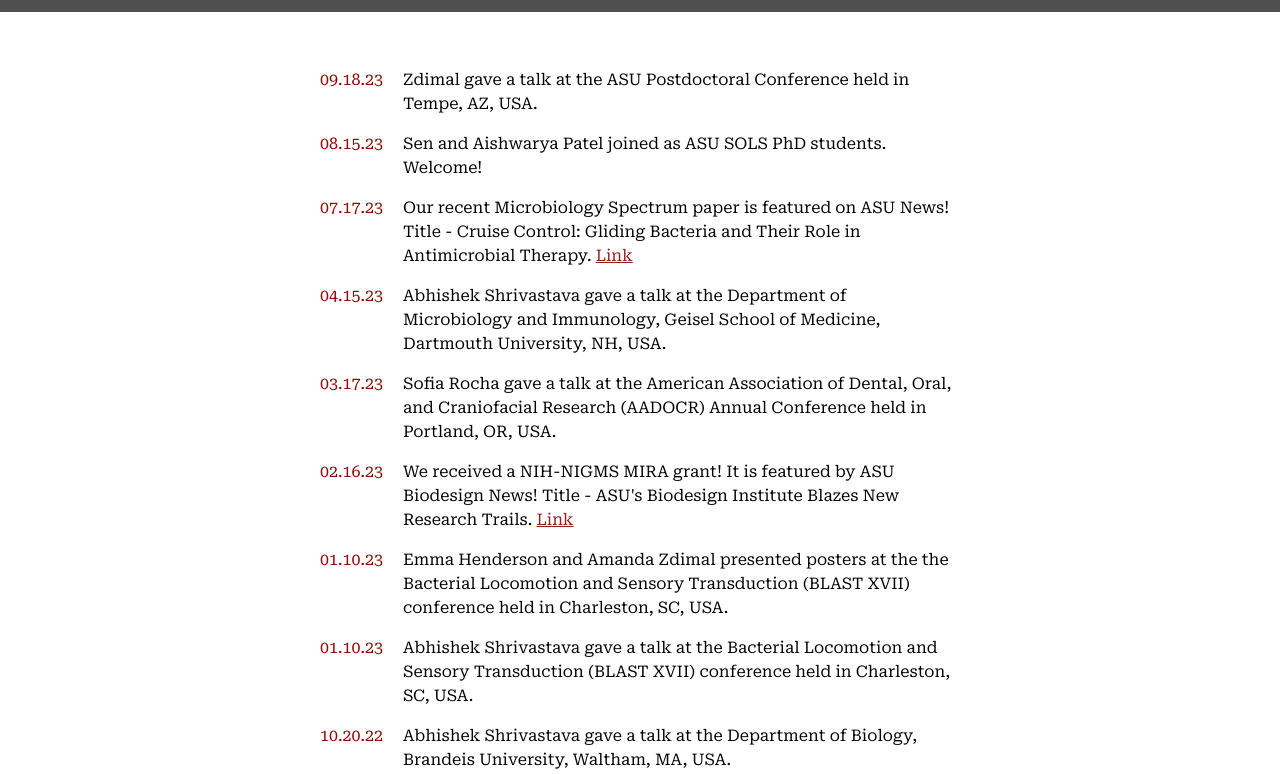
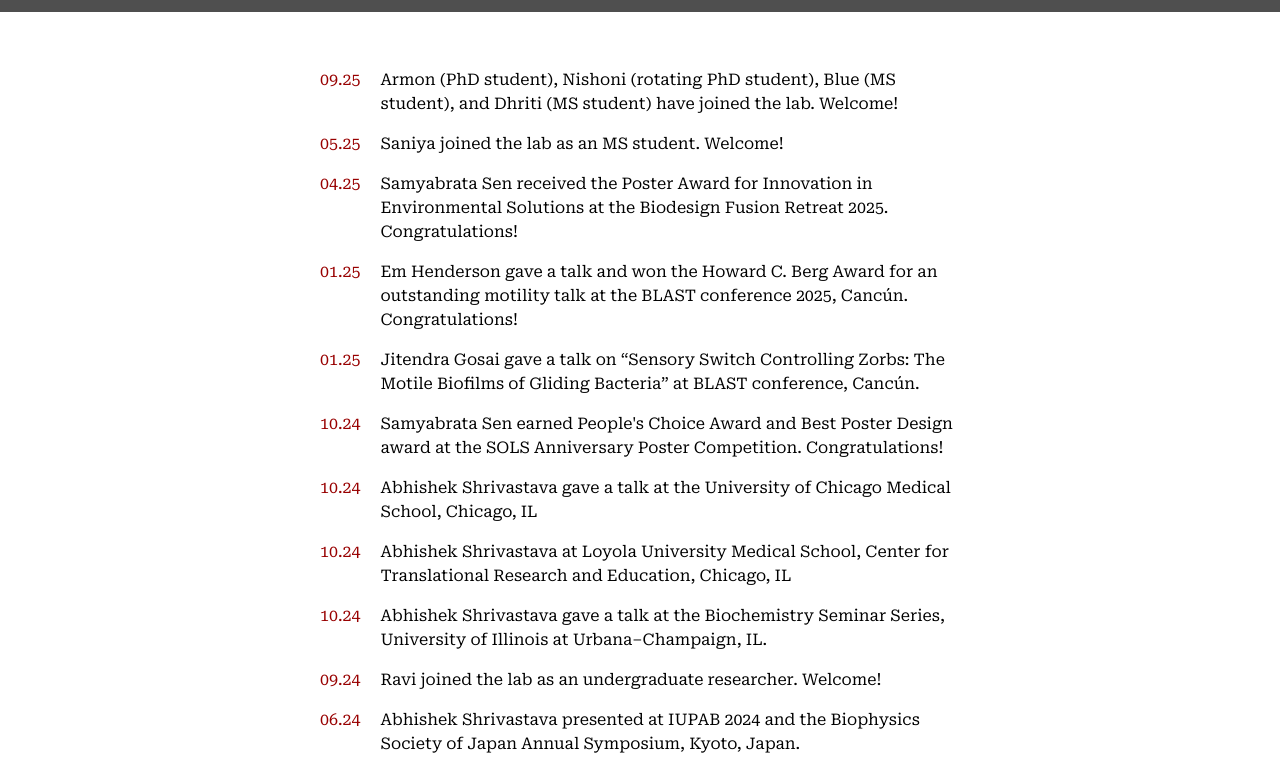
Before and after one commit to shrivastava-lab/shrivastava-lab.github.io, a Next.js app: page /news in a window 1280 px wide. Shown: the part 340-1114 px from the top of the page. Built offline with nearby package versions, Linux system fonts and the light colour scheme; grey boxes are pictures that could not be loaded.

Commit message:
feat: update lab data by adding new members, publications, and software tools

```diff
--- a/app/news/_data.json
+++ b/app/news/_data.json
@@ -1,12 +1,69 @@
 [
   {
+    "date": "09.25",
+    "context": "Armon (PhD student), Nishoni (rotating PhD student), Blue (MS student), and Dhriti (MS student) have joined the lab. Welcome!",
+    "links": []
+  },
+  {
+    "date": "05.25",
+    "context": "Saniya joined the lab as an MS student. Welcome!",
+    "links": []
+  },
+  {
+    "date": "04.25",
+    "context": "Samyabrata Sen received the Poster Award for Innovation in Environmental Solutions at the Biodesign Fusion Retreat 2025. Congratulations!",
+    "links": []
+  },
+  {
+    "date": "01.25",
+    "context": "Em Henderson gave a talk and won the Howard C. Berg Award for an outstanding motility talk at the BLAST conference 2025, Cancún. Congratulations!",
+    "links": []
+  },
+  {
+    "date": "01.25",
+    "context": "Jitendra Gosai gave a talk on “Sensory Switch Controlling Zorbs: The Motile Biofilms of Gliding Bacteria” at BLAST conference, Cancún.",
+    "links": []
+  },
+  {
+    "date": "10.24",
+    "context": "Samyabrata Sen earned People's Choice Award and Best Poster Design award at the SOLS Anniversary Poster Competition. Congratulations!",
+    "links": []
+  },
+  {
+    "date": "10.24",
+    "context": "Abhishek Shrivastava gave a talk at the University of Chicago Medical School, Chicago, IL",
+    "links": []
+  },
+  {
+    "date": "10.24",
+    "context": "Abhishek Shrivastava at Loyola University Medical School, Center for Translational Research and Education, Chicago, IL",
+    "links": []
+  },
+  {
+    "date": "10.24",
+    "context": "Abhishek Shrivastava gave a talk at the Biochemistry Seminar Series, University of Illinois at Urbana–Champaign, IL.",
+    "links": []
+  },
+  {
+    "date": "09.24",
+    "context": "Ravi joined the lab as an undergraduate researcher. Welcome!",
+    "links": []
+  },
+  {
+
+    "date": "06.24",
+    "context": "Abhishek Shrivastava presented at IUPAB 2024 and the Biophysics Society of Japan Annual Symposium, Kyoto, Japan.",
+    "links": []
+  },
+  {
+
     "date": "09.18.23",
-    "context": "Zdimal gave a talk at the ASU Postdoctoral Conference held in Tempe, AZ, USA.",
+    "context": "Amanda gave a talk at the ASU Postdoctoral Conference held in Tempe, AZ, USA.",
     "links": []
   },
   {
     "date": "08.15.23",
-    "context": "Sen and Aishwarya Patel joined as ASU SOLS PhD students. Welcome!",
+    "context": "Samyabrata Sen joined as an ASU SOLS PhD student. Welcome!",
     "links": []
   },
   {
@@ -42,7 +99,7 @@
   },
   {
     "date": "01.10.23",
-    "context": "Emma Henderson and Amanda Zdimal presented posters at the the Bacterial Locomotion and Sensory Transduction (BLAST XVII) conference held in Charleston, SC, USA.",
+    "context": "Em Henderson and Amanda Zdimal presented posters at the the Bacterial Locomotion and Sensory Transduction (BLAST XVII) conference held in Charleston, SC, USA.",
     "links": []
   },
   {
@@ -78,7 +135,7 @@
   { "date": "07.01.22", "context": "Sofia Rocha has joined the lab as an ASU SOLS PhD student. Welcome!", "links": [] },
   {
     "date": "08.10.21",
-    "context": "Emma Henderson has joined the lab as an ASU SOLS PhD student. Welcome!",
+    "context": "Em Henderson has joined the lab as an ASU SOLS PhD student. Welcome!",
     "links": []
   },
   {
--- a/app/people/_data.js
+++ b/app/people/_data.js
@@ -58,6 +58,11 @@
         photo: require('../../public/images/Abhishek Trivedi.png')
       },
       {
+        name: 'Indraneel Vairagare',
+        about: '',
+        photo: require('../../public/images/Indraneel Vairagare.png')
+      },
+      {
         name: 'Amanda Zdimal, PhD',
         about: '',
         photo: require('../../public/images/Amanda Zdimal.png')
```
Also changed, not shown: app/publication/_data.json (+42 -4 lines), app/software/_data.json (+25 -0 lines), public/images/Indraneel Vairagare.png (added).
